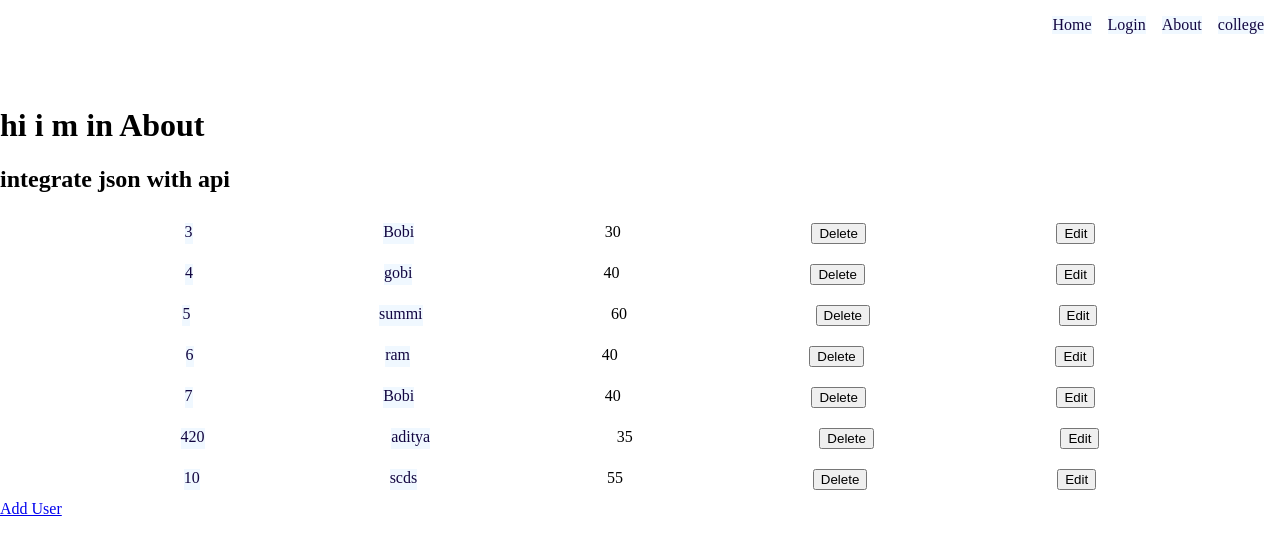
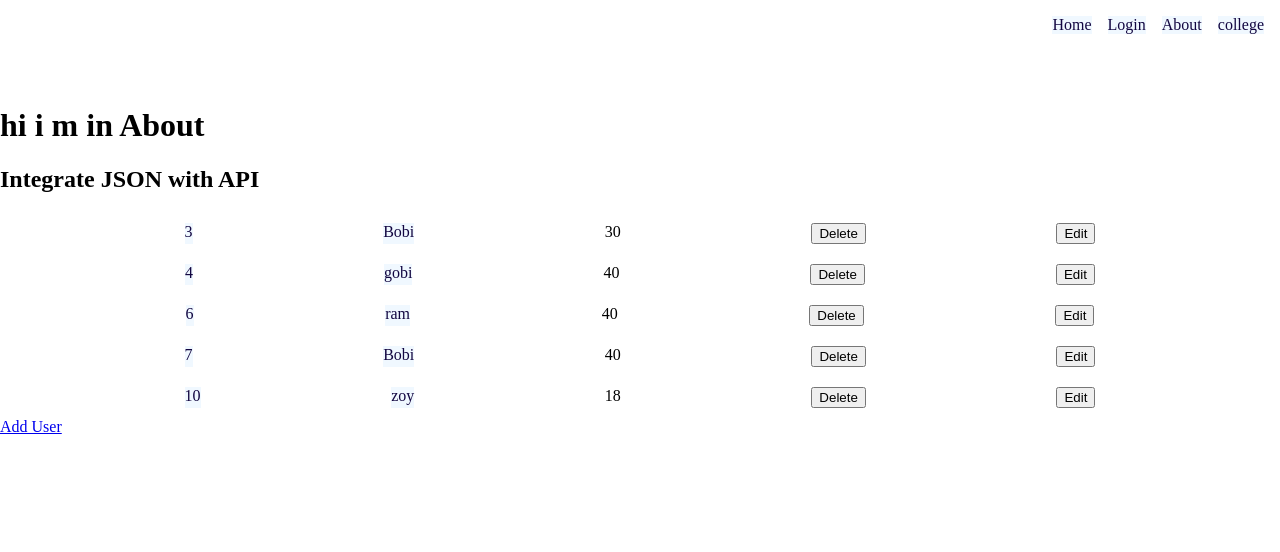
Before and after one commit to manasmeeta-patro/School-Management-Database, a React (Vite) app: page /About in a window 1280 px wide. Shown: the top 552 px of the page. Built offline with nearby package versions, Linux system fonts and the light colour scheme; data requests are answered from the project's data file.

Commit message:
adding title

```diff
--- a/db.json
+++ b/db.json
@@ -11,11 +11,6 @@
       "age": 40
     },
     {
-      "id": "5",
-      "name": "summi",
-      "age": 60
-    },
-    {
       "id": "6",
       "name": "ram",
       "age": 40
@@ -26,15 +21,10 @@
       "age": 40
     },
     {
-      "userid": "42",
-      "name": "aditya",
-      "age": "35",
-      "id": "420"
-    },
-    {
-      "id": "10",
-      "name": "scds",
-      "age": "55"
+      "userid": "10",
+      "name": "zoy",
+      "age": "18",
+      "id": "10"
     }
   ]
 }
--- a/index.html
+++ b/index.html
@@ -4,7 +4,9 @@
     <meta charset="UTF-8" />
     <link rel="icon" type="image/svg+xml" href="/vite.svg" />
     <meta name="viewport" content="width=device-width, initial-scale=1.0" />
-    <title>router with navlink and prefix
+    <title>
+
+    Student Management System
 
     </title>
   </head>
--- a/src/ApiWithJson.jsx
+++ b/src/ApiWithJson.jsx
@@ -4,31 +4,41 @@ import "./app.css";
 
 export default function ApiWithJson() {
     const [data, setData] = useState([]);
-    const [loading, setLoading] = useState(false);
-    const url = 'http://localhost:3000/users';
+    const [loading, setLoading] = useState(true);
+    const url = "http://localhost:3000/users";
     const navigate = useNavigate();
 
     const getUserData = useCallback(async () => {
-        let res = await fetch(url);
-        res = await res.json();
-        console.log(res);
-        setData(res);
+        try {
+            const res = await fetch(url);
+            if (!res.ok) throw new Error("Failed to fetch data");
+            const json = await res.json();
+            console.log(json);
+            setData(json);
+        } catch (error) {
+            console.error(error);
+            alert("Error fetching users");
+        } finally {
             setLoading(false);
-    }, [url]); // add dependencies if url is dynamic here optional
+        }
+    }, []); // url is constant, no need to add to dependencies
 
     useEffect(() => {
-        setLoading(true);
         getUserData();
-    }, [getUserData]); // ✅ now it's safe
+    }, [getUserData]);
 
     const deleteData = async (id) => {
-        let res = await fetch(`${url}/${id}`, { method: 'DELETE' });
-        res = await res.json();
-        if (res) {
-            alert("user deleted");
-            getUserData();
+    try {
+        const res = await fetch(`${url}/${id}`, { method: "DELETE" });
+        if (!res.ok) throw new Error("Delete request failed");
+        alert("User deleted");
+        getUserData(); // runs after
+    } catch (error) {
+        console.error(error);
+        alert("Error deleting user");
     }
 };
+
 
     const editUser = (id) => {
         navigate(`/about/edit/${id}`);
@@ -36,24 +46,26 @@ export default function ApiWithJson() {
 
     return (
         <>
-            {
-                !loading ? (
+            {loading ? (
+                <h1>Data loading...</h1>
+            ) : (
                 <>
-                        <h2>integrate json with api</h2>
+                    <h2>Integrate JSON with API</h2>
                     {data.map((user) => (
                         <ul className="user-list" key={user.id}>
                             <li className="link">{user.id}</li>
                             <li className="link">{user.name}</li>
                             <li>{user.age}</li>
-                                <li><button onClick={() => deleteData(user.id)}>Delete</button></li>
-                                <li><button onClick={() => editUser(user.id)}>Edit</button></li>
+                            <li>
+                                <button onClick={() => deleteData(user.id)}>Delete</button>
+                            </li>
+                            <li>
+                                <button onClick={() => editUser(user.id)}>Edit</button>
+                            </li>
                         </ul>
                     ))}
                 </>
-                ) : (
-                    <h1>data loading.........</h1>
-                )
-            }
+            )}
         </>
     );
 }
--- a/src/UserEdit.jsx
+++ b/src/UserEdit.jsx
@@ -1,57 +1,75 @@
-import {  useState } from "react";
+import { useState, useEffect } from "react";
 import { useNavigate, useParams } from "react-router-dom";
-export default function UserEdit(){
 
-    const {id}=useParams();
-     const [name,setName]=useState('');
-    const [userid,setId]=useState('');
-    const [age,setAge]=useState('');
-    let url = `http://localhost:3000/users/${id}`; // ✅ Proper template literal
+export default function UserEdit() {
+    const { id } = useParams();
+    const [name, setName] = useState("");
+    const [userid, setUserId] = useState("");
+    const [age, setAge] = useState("");
+    const url = `http://localhost:3000/users/${id}`;
+    const navigate = useNavigate();
 
-    const navigate=useNavigate();
+    // Fetch user data when component loads
+    useEffect(() => {
+        const getUserData = async () => {
+            try {
+                let res = await fetch(url);
+                if (!res.ok) throw new Error("Failed to fetch user data");
+                let data = await res.json();
+                setName(data.name || "");
+                setAge(data.age || "");
+                setUserId(data.userid || "");
+            } catch (err) {
+                console.error(err);
+                alert("Error fetching user");
+            }
+        };
+        getUserData();
+    }, [url]);
 
+    // Update user data
+    const updateUser = async () => {
+        try {
+            let res = await fetch(url, {
+                method: "PUT",
+                headers: {
+                    "Content-Type": "application/json"
+                },
+                body: JSON.stringify({ userid, name, age })
+            });
+            if (!res.ok) throw new Error("Failed to update user");
+            alert("User updated successfully");
+            navigate("/about");
+        } catch (err) {
+            console.error(err);
+            alert("Error updating user");
+        }
+    };
 
-
-
-    const getUserData=async()=>{
-        console.log(name,age,userid)
-        try{
-
-        let res = await fetch(url);
-        res=await res.json();
-        console.log(res);
-       setAge(res.age);
-       setName(res.name);
-       setId(res.userid);
-       console.log(setName);}
-       catch{console.log("error")}
-    }
-     const updateUser=async()=>{
-        console.log(name,id,age);
-        let res= await fetch(url,{
-            method:'put',
-            body: JSON.stringify({userid,name,age}),
-        });
-        res=await res.json();
-        if(res){
-            alert('user updated');
-            navigate('/about');
-        }
-    }
-
-    getUserData();
-
-
-    return(
+    return (
         <>
-        <input type="text" value={name} onChange={(event)=>setName(event.target.value)} placeholder="Enter user name"/>
-        <br/>
-         <input type="text" value={id} onChange={(event)=>setId(event.target.value)} placeholder="Enter id"/><br/>
-
-          <input type="text" value={age} onChange={(event)=>setAge(event.target.value)} placeholder="Enter age"/>
-            <br/>
+            <input
+                type="text"
+                value={name}
+                onChange={(e) => setName(e.target.value)}
+                placeholder="Enter user name"
+            />
+            <br />
+            <input
+                type="text"
+                value={userid}
+                onChange={(e) => setUserId(e.target.value)}
+                placeholder="Enter user ID"
+            />
+            <br />
+            <input
+                type="text"
+                value={age}
+                onChange={(e) => setAge(e.target.value)}
+                placeholder="Enter age"
+            />
+            <br />
             <button onClick={updateUser}>Edit user</button>
         </>
-    )
-
+    );
 }
```
Lines whose indentation alone changed are shown as unchanged.
